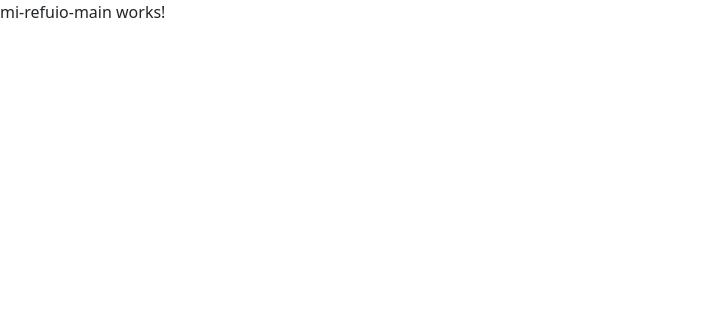
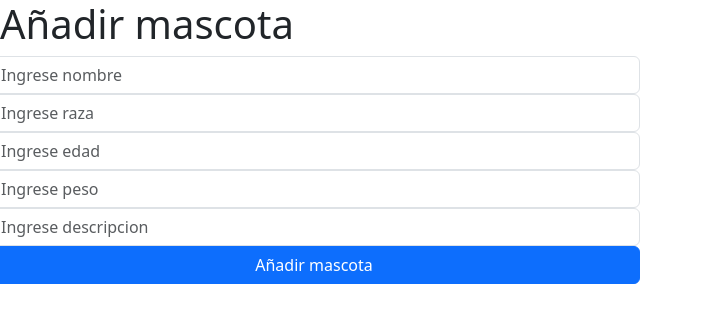
Before and after one commit to DanielaAndreaGonzalez/mirefugio, an Angular app: page / in a window 1280 px wide. Shown: the top 322 px of the page, without its empty margins (0-703 px from the left). Built offline with nearby package versions, Linux system fonts and the light colour scheme.

Commit message:
Se modifica el html de add-pets

```diff
--- a/src/app/refugio/components/add-pets/add-pets.component.html
+++ b/src/app/refugio/components/add-pets/add-pets.component.html
@@ -1 +1,14 @@
-<p>add-pets works!</p>
+
+
+<h1>Añadir mascota</h1>
+    <form class="row">
+
+        <input type="text"  class="form-control mg-2" placeholder="Ingrese nombre">
+        <input type="text"  class="form-control mg-2" placeholder="Ingrese raza">
+        <input type="text"  class="form-control mg-2" placeholder="Ingrese edad">
+        <input type="text"  class="form-control mg-2" placeholder="Ingrese peso">
+        <input type="text"  class="form-control mg-2" placeholder="Ingrese descripcion">
+
+        <button type="submit" class="btn btn-primary">Añadir mascota</button>
+
+    </form>
--- a/src/app/refugio/mi-refugio-main/mi-refuio-main.component.html
+++ b/src/app/refugio/mi-refugio-main/mi-refuio-main.component.html
@@ -1 +1,7 @@
-<p>mi-refuio-main works!</p>
+
+
+<div class="row">
+    <div class="col-6">
+        <app-add-pets></app-add-pets>
+    </div>
+</div>
```
